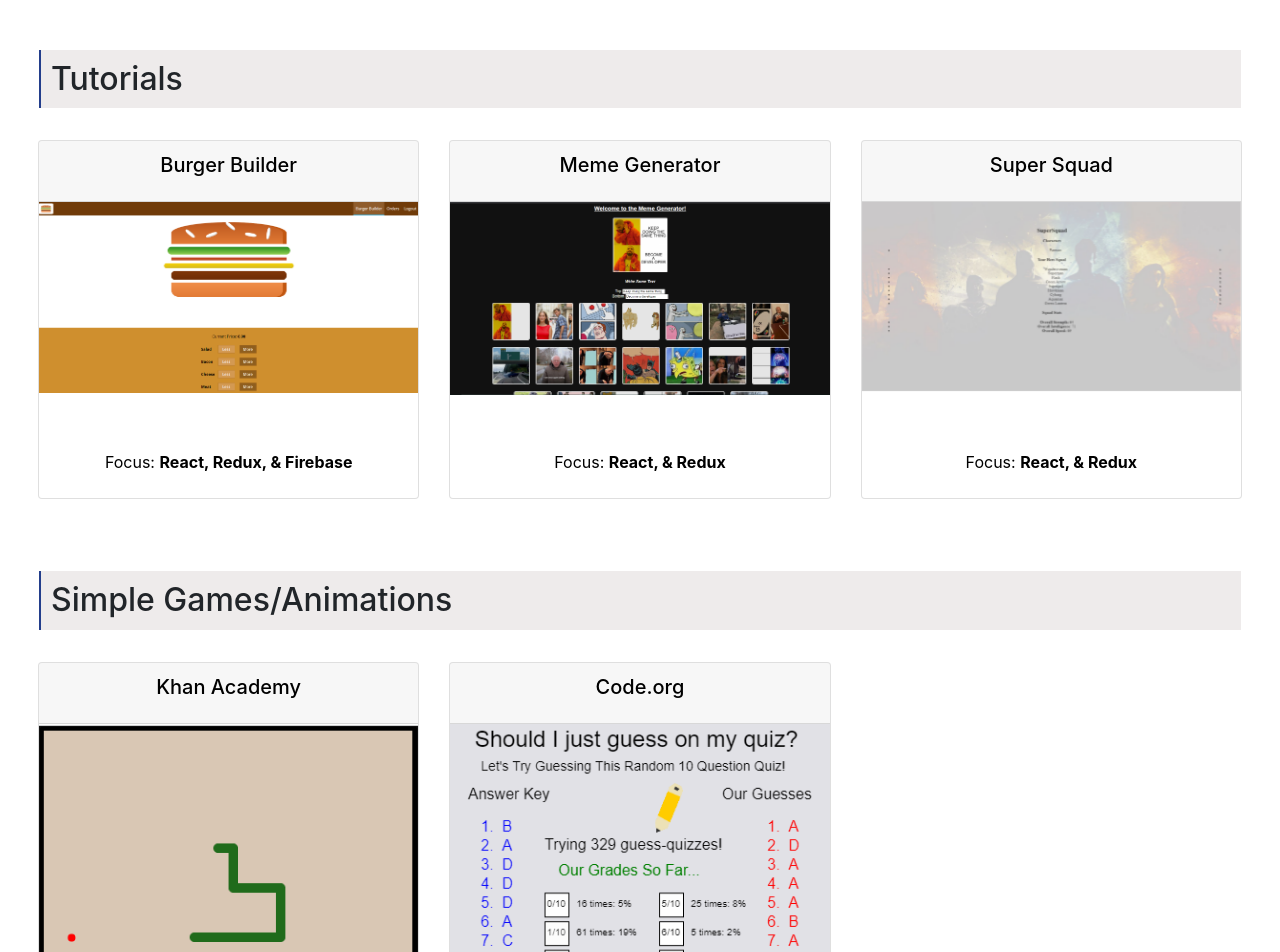
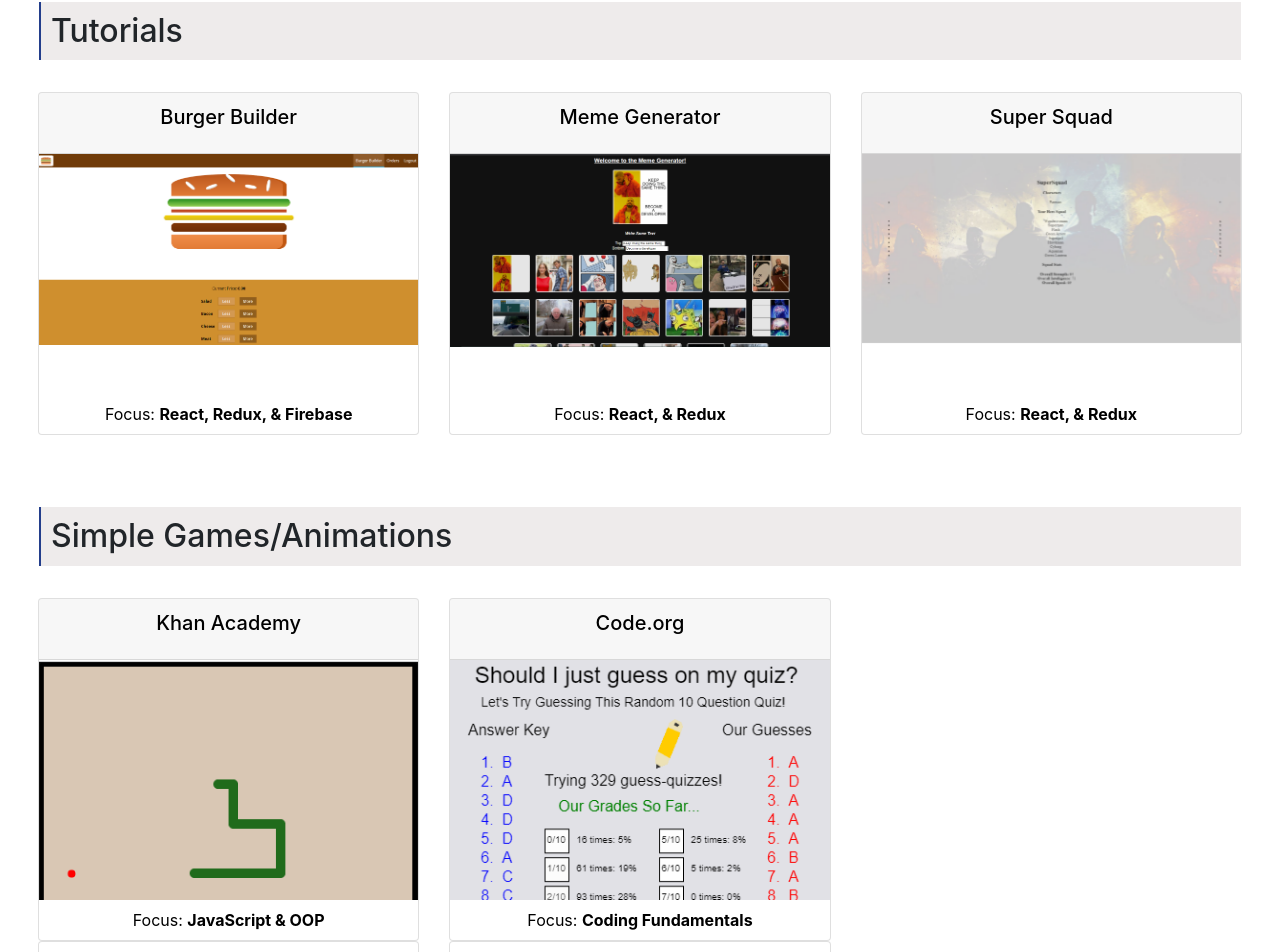
Before and after one commit to dah06a/david-henry-portfolio, a React (Create React App) app: page /#/projects in a window 1280 px wide. Shown: the part 1810-2762 px from the top of the page. Built offline with nearby package versions, Linux system fonts and the light colour scheme.

Commit message:
Fixed projects bug with nested anchor tags.

```diff
--- a/src/components/Projects.jsx
+++ b/src/components/Projects.jsx
@@ -71,6 +71,7 @@ const Slides = (props) => {
 
 const ProjectCard = (props) => {
     return (
+        <div>
             <a href={props.link} target="_blank" rel="noreferrer" className="projects-link">
                 <OverlayTrigger
                     key={`overlay-${props.title}`}
@@ -90,14 +91,12 @@ const ProjectCard = (props) => {
                             <Card.Text className="p-2 align-self-center">
                                 Focus: <strong>{props.focus}</strong>
                             </Card.Text>
-                        <Card.Text>
-                            {props.extra}
-                        </Card.Text>
                         </Card.Body>
                     </Card>
-
                 </OverlayTrigger>
             </a>
+            {props.extra}
+        </div>
     );
 }
 
```
Lines whose indentation alone changed are shown as unchanged.
